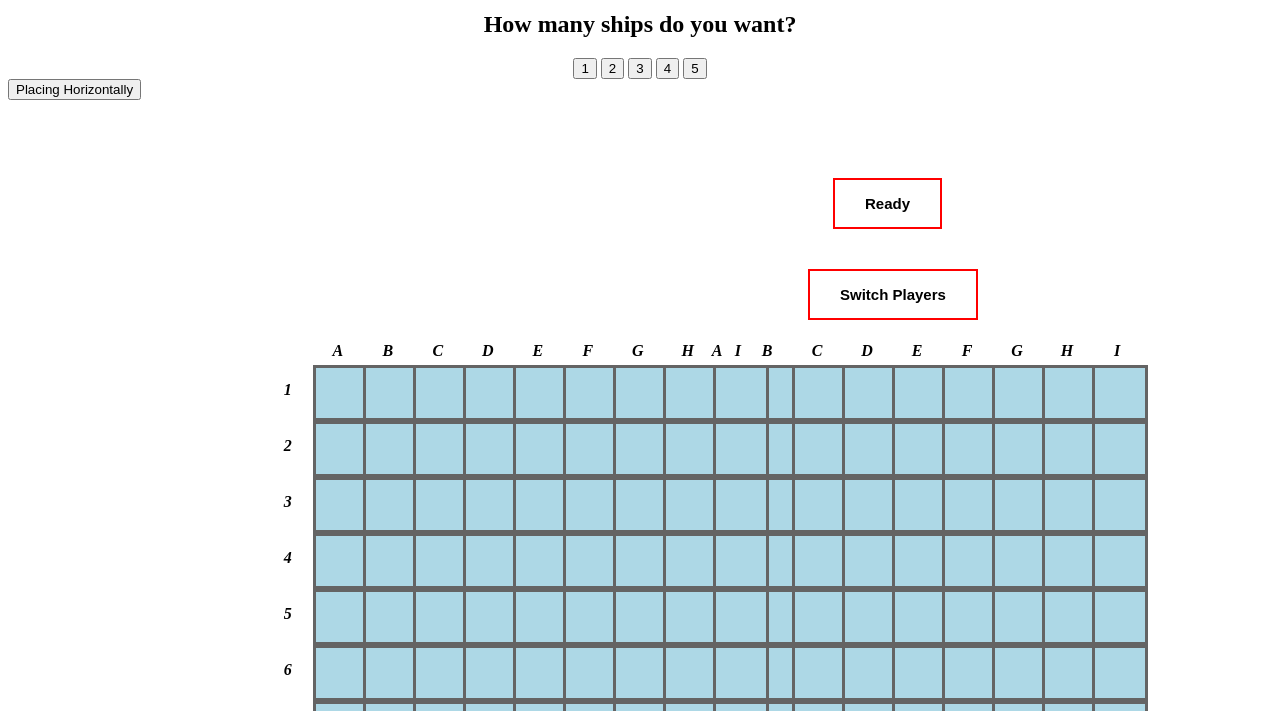
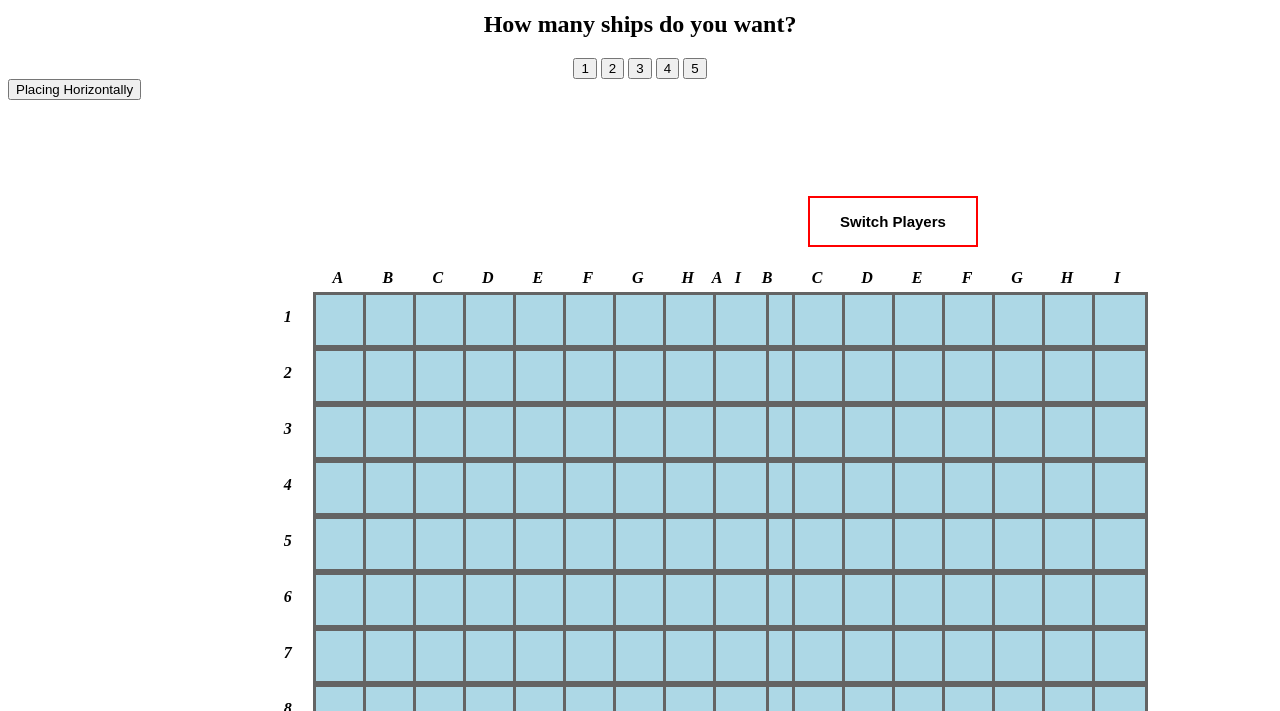
Before and after one commit to amanelso4/EECS448_Project01, a website: page board.html in a window 1280 px wide. Shown: the part 89-800 px from the top of the page. Drawn offline with Linux system fonts and the light colour scheme.

Commit message:
Update board.html
ready is hidden by default

```diff
--- a/board.html
+++ b/board.html
@@ -26,7 +26,7 @@
 <br>
 
 <h2 id="result"></h2>
-<button id="ready" onclick="drawBoards()">Ready</button>
+<button id="ready" onclick="drawBoards()" style="display:none">Ready</button>
 <br>
 <button id="switch" onclick="switchPlayer()">Switch Players</button>
 
```
